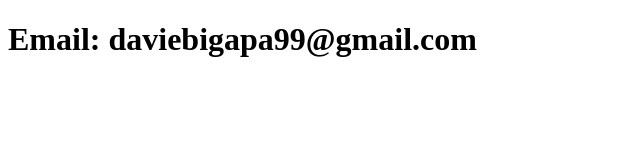
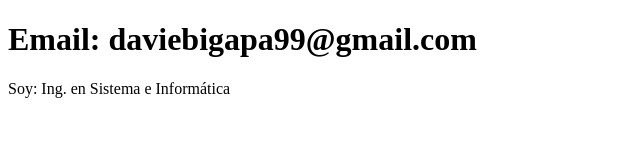
Before and after one commit to davidebigapa99/mi-primer-sistema, a plain HTML site: page contacto.html in a window 1280 px wide. Shown: the whole page, without its empty margins (0-640 px from the left). Drawn offline with Linux system fonts and the light colour scheme.

Commit message:
Actualiza el archivo contacto.html

```diff
--- a/contacto.html
+++ b/contacto.html
@@ -7,5 +7,6 @@
 </head>
 <body>
     <h1>Email: daviebigapa99@gmail.com</h1>
+    <p>Soy: Ing. en Sistema e Informática</p>
 </body>
 </html>
```
